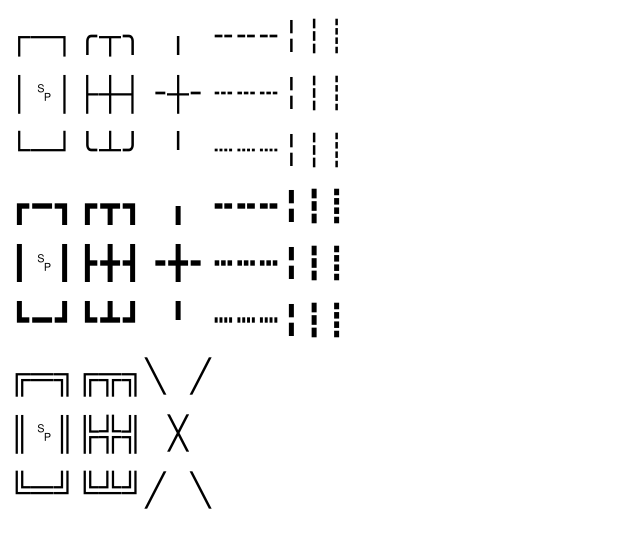
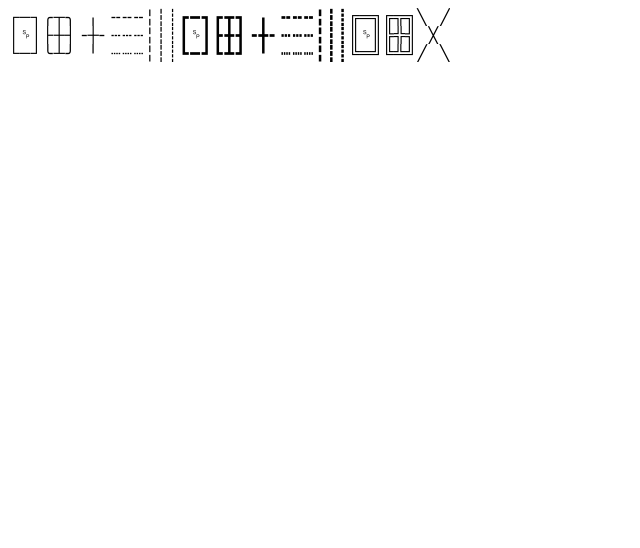
Before and after one commit to esdmr/box-drawing-sidebar, a website with bundled scripts: page resources/box-drawing.html in a window 1280 px wide. Shown: the whole page, without its empty margins (0-640 px from the left). Built offline with nearby package versions, Linux system fonts and the light colour scheme.

Commit message:
Update all

```diff
--- a/resources/box-drawing.css
+++ b/resources/box-drawing.css
@@ -1,29 +1,24 @@
-:root {
-	--cmd-width: 1em;
-	--cmd-ratio: 2.5;
-}
+.cmd {
+	display: inline-block;
+	border: 0;
+	padding: 0;
+	width: var(--cmd-width, 1em);
+	height: var(--cmd-height, 2.5em);
 
-.cmd {
-	font-size: 2em;
-	padding: 0;
-	border: 0;
-	background-color: transparent;
+	background: transparent;
 	color: var(--vscode-foreground);
-	width: var(--cmd-width);
-	height: calc(var(--cmd-width) * var(--cmd-ratio));
-	display: inline-block;
-	font-family: var(--vscode-editor-font-family);
+	font: 2em var(--vscode-editor-font-family);
+
 	vertical-align: middle;
-	flex-shrink: 0;
+	overflow: hidden;
+	transform-origin: 50% 50%;
 	user-select: none;
-	overflow: hidden;
 }
 
 .cmd:hover {
-	background-color: var(--vscode-list-hoverBackground);
+	z-index: 1;
+	background: var(--vscode-list-hoverBackground);
 	color: var(--vscode-list-warningForeground);
-	z-index: 1;
-	transform-origin: 50% 50%;
 	transform: scale(125%);
 }
 
@@ -32,23 +27,12 @@
 	height: auto;
 }
 
-.line {
-	display: flex;
-	flex-direction: row;
+.subgrid {
+	display: grid;
+	grid-template-columns: repeat(var(--subgrid-width, 3), 1fr);
 }
 
-.column {
+.grid {
 	display: flex;
-	flex-direction: column;
+	flex-flow: row wrap;
 }
-
-.group {
-	display: flex;
-	flex-direction: row;
-	flex-wrap: wrap;
-}
-
-.group-container {
-	display: flex;
-	flex-direction: column;
-}
--- a/resources/box-drawing.js
+++ b/resources/box-drawing.js
@@ -1,122 +1,58 @@
-/// <reference types="vscode"/>
-const vscode = globalThis.acquireVsCodeApi?.() ?? {
-	postMessage: (...args) => { console.log('[post-message]', ...args); }
-};
+/* eslint-env browser */
+
+import vscode from './vscode.js';
 
 const chars = [
-	[
-		[
-			['┌', '─', '┐'],
-			['│', ' ', '│'],
-			['└', '─', '┘'],
-		],
-		[
-			['╭', '┬', '╮'],
-			['├', '┼', '┤'],
-			['╰', '┴', '╯'],
-		],
-		[
-			['', '╷', ''],
-			['╶', '┼', '╴'],
-			['', '╵', ''],
-		],
-		[
-			['╌', '╌', '╌'],
-			['┄', '┄', '┄'],
-			['┈', '┈', '┈'],
-		],
-		[
-			['╎', '┆', '┊'],
-			['╎', '┆', '┊'],
-			['╎', '┆', '┊'],
-		],
-	],
-
-	[
-		[
-			['┏', '━', '┓'],
-			['┃', ' ', '┃'],
-			['┗', '━', '┛'],
-		],
-		[
-			['┏', '┳', '┓'],
-			['┣', '╋', '┫'],
-			['┗', '┻', '┛'],
-		],
-		[
-			['', '╻', ''],
-			['╺', '╋', '╸'],
-			['', '╹', ''],
-		],
-		[
-			['╍', '╍', '╍'],
-			['┅', '┅', '┅'],
-			['┉', '┉', '┉'],
-		],
-		[
-			['╏', '┇', '┋'],
-			['╏', '┇', '┋'],
-			['╏', '┇', '┋'],
-		],
-	],
-
-	[
-		[
-			['╔', '═', '╗'],
-			['║', ' ', '║'],
-			['╚', '═', '╝'],
-		],
-		[
-			['╔', '╦', '╗'],
-			['╠', '╬', '╣'],
-			['╚', '╩', '╝'],
-		],
-		[
-			['╲', '', '╱'],
-			['', '╳', ''],
-			['╱', '', '╲'],
-		],
-	],
+	['┌', '─', '┐', '│', ' ', '│', '└', '─', '┘'],
+	['╭', '┬', '╮', '├', '┼', '┤', '╰', '┴', '╯'],
+	['', '╷', '', '╶', '┼', '╴', '', '╵', ''],
+	['╌', '╌', '╌', '┄', '┄', '┄', '┈', '┈', '┈'],
+	['╎', '┆', '┊', '╎', '┆', '┊', '╎', '┆', '┊'],
+	['┏', '━', '┓', '┃', ' ', '┃', '┗', '━', '┛'],
+	['┏', '┳', '┓', '┣', '╋', '┫', '┗', '┻', '┛'],
+	['', '╻', '', '╺', '╋', '╸', '', '╹', ''],
+	['╍', '╍', '╍', '┅', '┅', '┅', '┉', '┉', '┉'],
+	['╏', '┇', '┋', '╏', '┇', '┋', '╏', '┇', '┋'],
+	['╔', '═', '╗', '║', ' ', '║', '╚', '═', '╝'],
+	['╔', '╦', '╗', '╠', '╬', '╣', '╚', '╩', '╝'],
+	['╲', '', '╱', '', '╳', '', '╱', '', '╲'],
 ];
 
 const sizeTest = document.createElement('button');
 sizeTest.classList.add('cmd', 'cmd-auto-sized');
-sizeTest.innerText = '┼';
+sizeTest.textContent = '┼';
 sizeTest.style.visibility = 'hidden';
 document.body.append(sizeTest);
-const {width} = sizeTest.getBoundingClientRect();
+const {width, height} = sizeTest.getBoundingClientRect();
 sizeTest.remove();
 document.body.style.setProperty('--cmd-width', `${width}px`);
+document.body.style.setProperty('--cmd-height', `${height}px`);
 
-const elemGroupContainer = document.createElement('div');
-document.body.append(elemGroupContainer);
-elemGroupContainer.classList.add('group-container');
+const gridElement = document.createElement('div');
+document.body.append(gridElement);
+gridElement.classList.add('grid');
 
-for (const blockLine of chars) {
-	const elemGroup = document.createElement('div');
-	elemGroupContainer.append(elemGroup);
-	elemGroup.classList.add('group');
+for (const item of chars) {
+	const subGridElement = document.createElement('div');
+	gridElement.append(subGridElement);
+	subGridElement.classList.add('subgrid');
 
-	for (const block of blockLine) {
-		const elemColumn = document.createElement('div');
-		elemGroup.append(elemColumn);
-		elemColumn.classList.add('column');
+	for (const char of item) {
+		const cmdElement = document.createElement('button');
+		subGridElement.append(cmdElement);
+		cmdElement.classList.add('cmd');
 
-		for (const line of block) {
-			const elemLine = document.createElement('div');
-			elemColumn.append(elemLine);
-			elemLine.classList.add('line');
+		if (char === '') {
+			cmdElement.disabled = true;
+			cmdElement.ariaHidden = 'true';
+			cmdElement.setAttribute('role', 'presentation');
+		} else {
+			cmdElement.textContent = char === ' ' ? '␠' : char;
 
-			for (const char of line) {
-				const elemCmd = document.createElement('button');
-				elemLine.append(elemCmd);
-				elemCmd.classList.add('cmd');
-				elemCmd.innerText = char === ' ' ? '␠' : char;
-				elemCmd.onclick = () => vscode.postMessage?.({
-					type: 'insertSnippet',
-					snippet: char,
-				});
-			}
+			cmdElement.addEventListener('click', () => vscode.postMessage({
+				type: 'insertSnippet',
+				snippet: char,
+			}));
 		}
 	}
 }
--- /dev/null
+++ b/resources/vscode.js
@@ -0,0 +1,11 @@
+/** @type {{}} */
+const vscodeApi = globalThis.acquireVsCodeApi?.();
+
+const vscode = {
+	postMessage(arg) {
+		console.log('[post-message]', arg);
+	},
+	...vscodeApi,
+};
+
+export default vscode;
```
Also changed, not shown: src/extension.ts (+57 -80 lines), src/message.ts (added, +43 -0 lines), src/utils.ts (added, +17 -0 lines).
